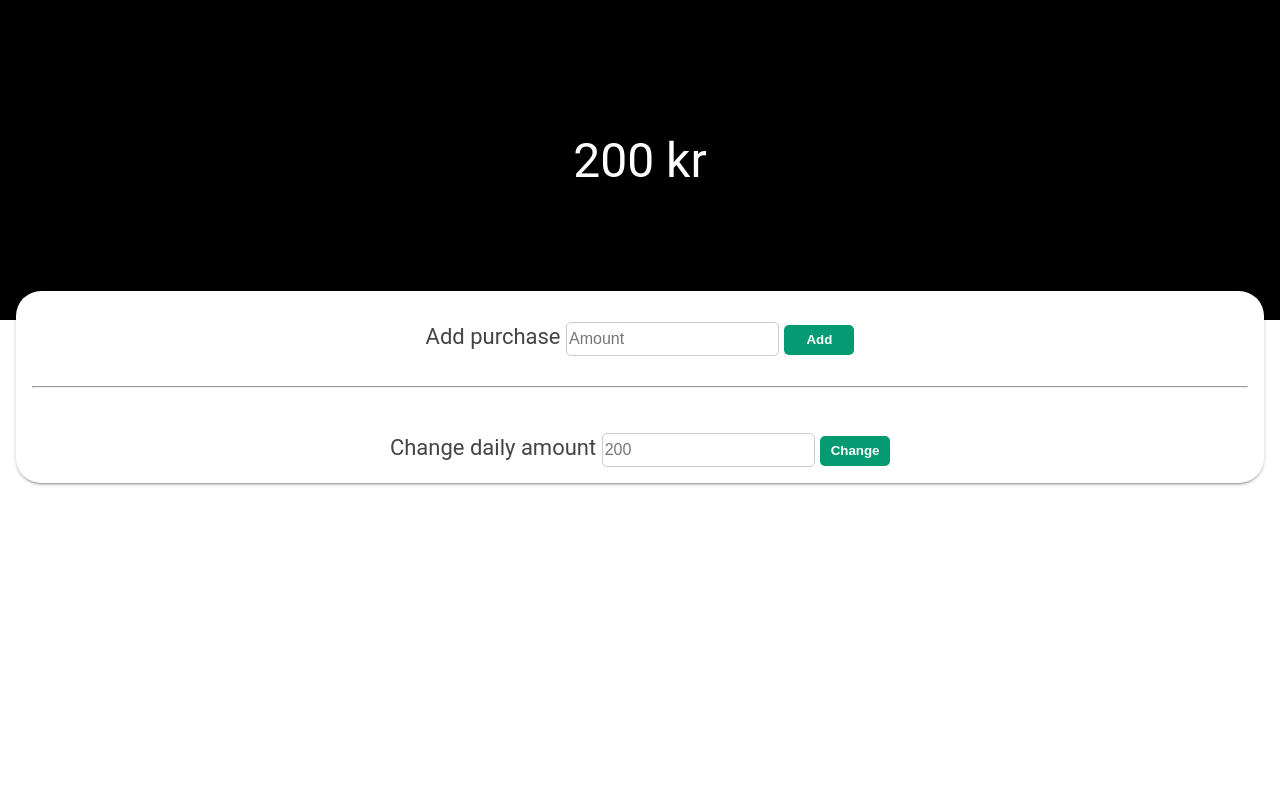
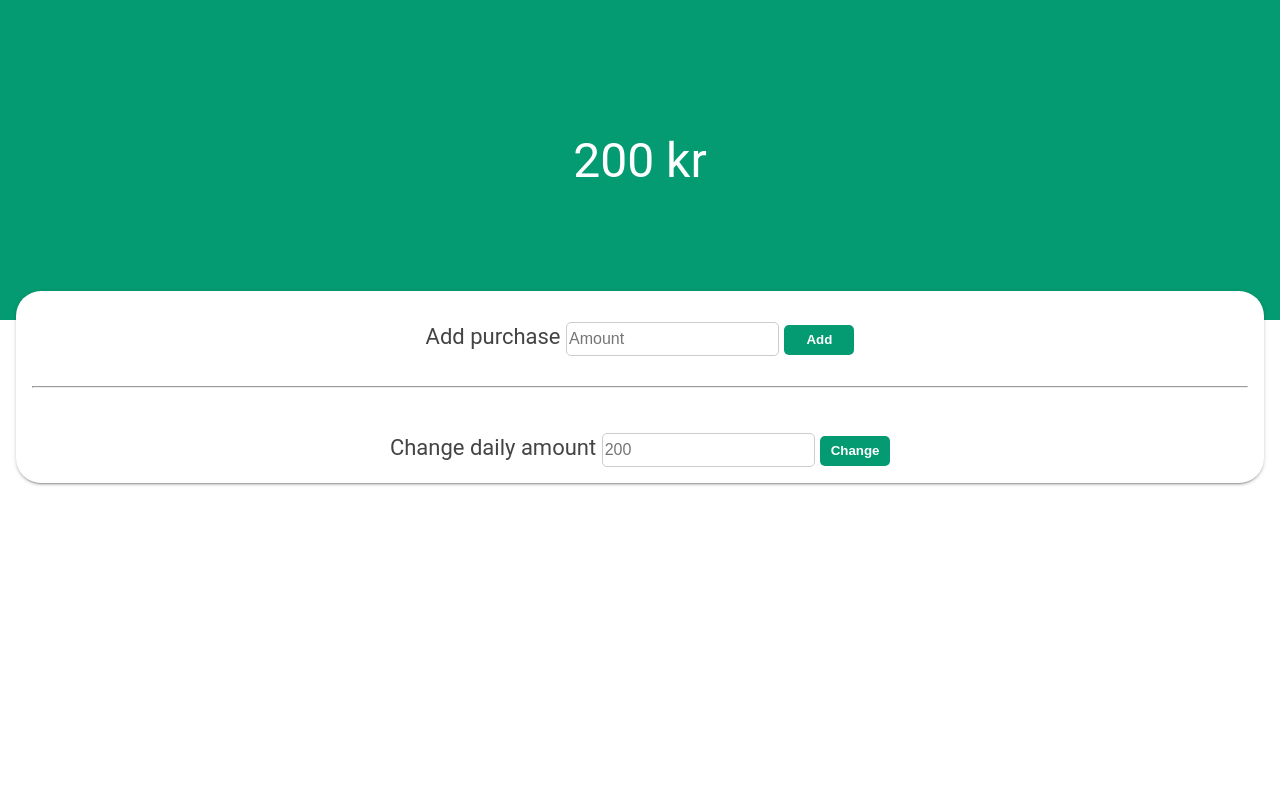
Before and after one commit to jbouzi/jbouzi.github.io, a PHP site: page / in a window 1280 px wide. Run offline with PHP 8.4, Linux system fonts and the light colour scheme.

Commit message:
Update inline.css

```diff
--- a/inline.css
+++ b/inline.css
@@ -158,8 +158,8 @@ input {
 }
 
 .top-card {
- // background: rgb(5,155,114);
-  background: #000;
+  background: rgb(5,155,114);
+ // background: #000;
   height: 40%;
   width: 100%;
  }
```
